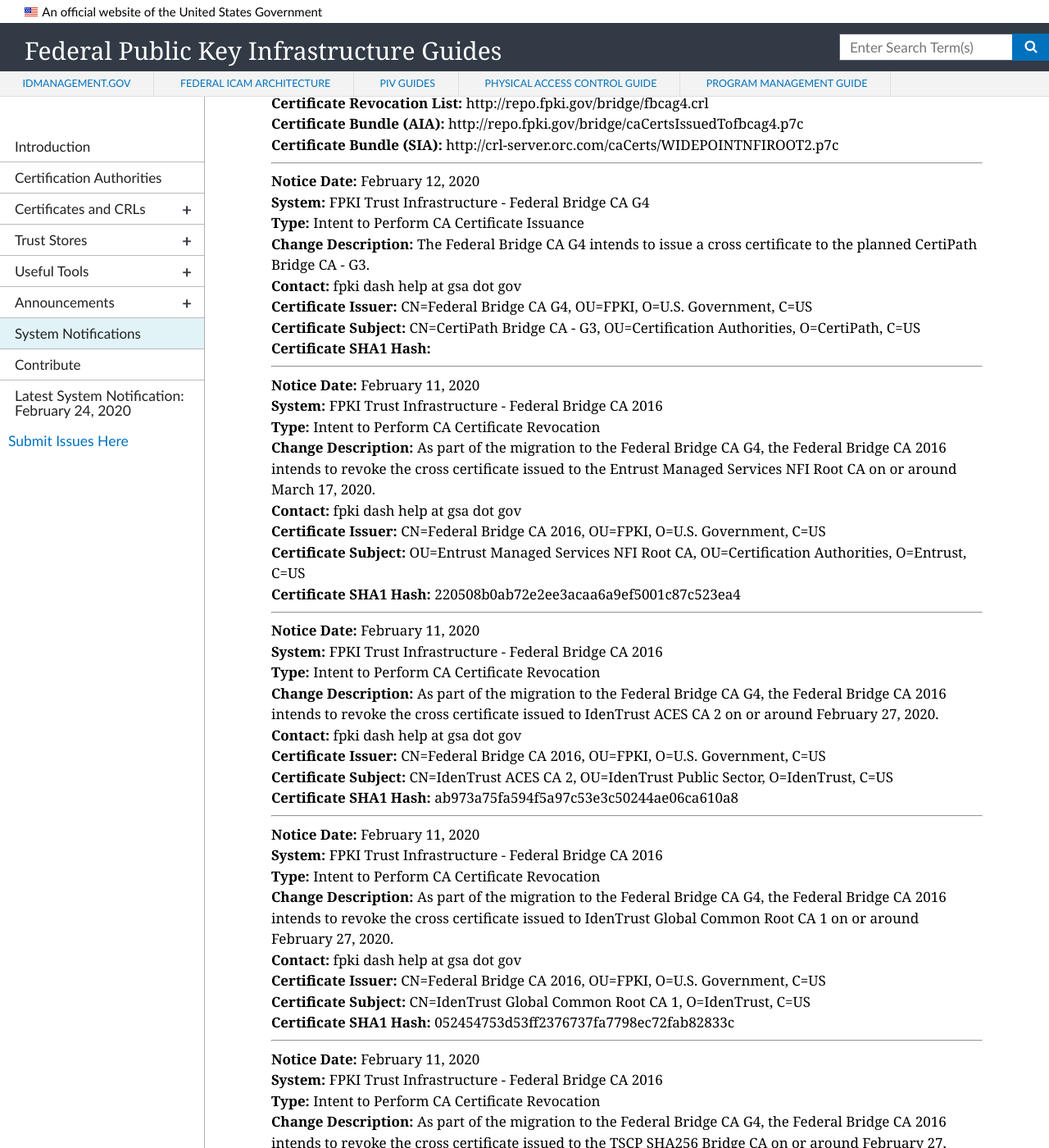
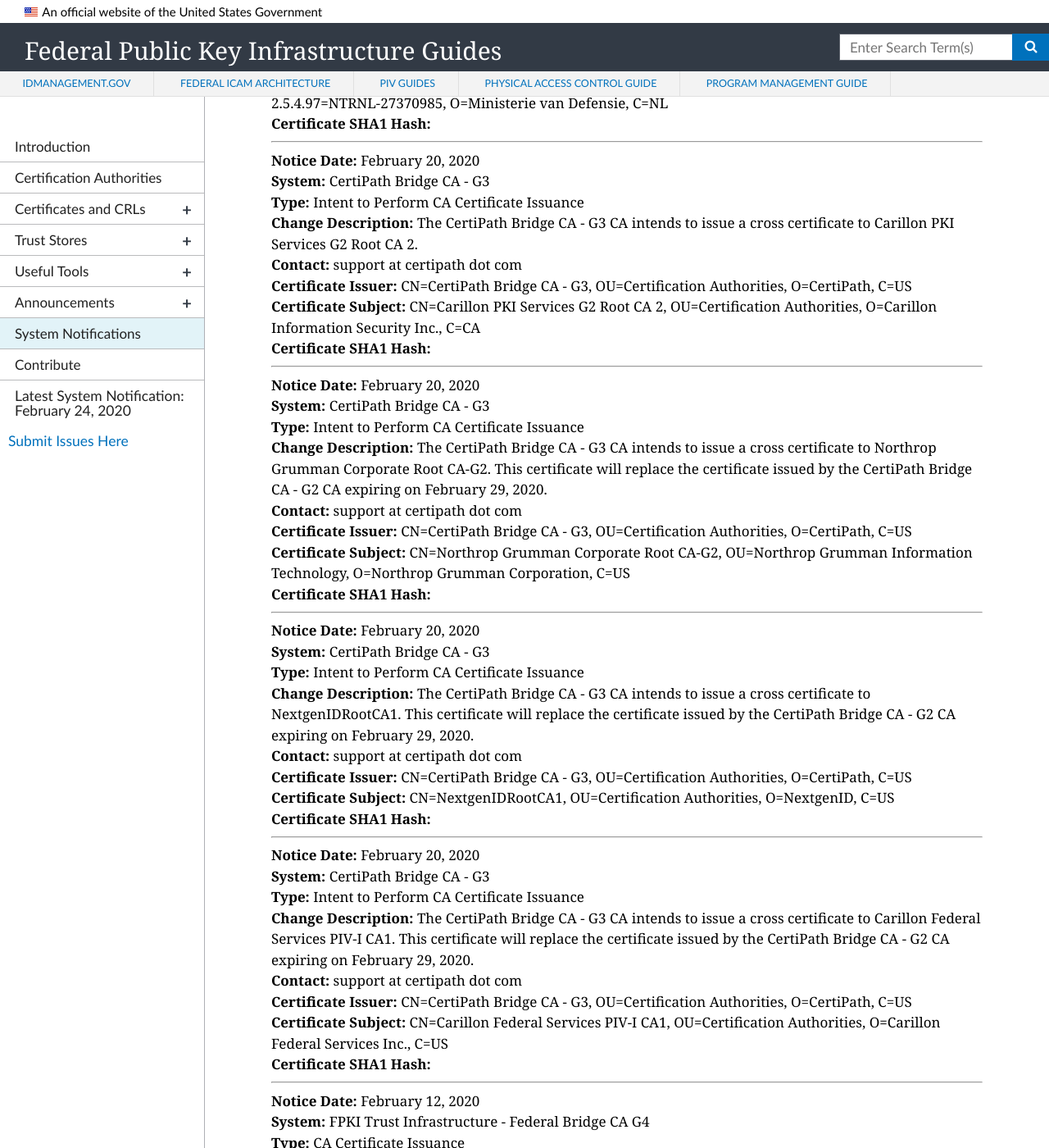
Before and after one commit to GSA/fpki-guides, a Jekyll site: the page built from pages/fpki_notifications.md, in a window 1280 px wide and 1400 px high, scrolled down 2169 px. Shown: the whole window at 82% size. Built offline with Jekyll 4.4.1, drawn with Linux system fonts in a browser that asks for light colours; nearby versions of some CDN libraries; some of the changed text lies outside the part shown.

Commit message:
Update notifications.yml

```diff
--- a/_data/notifications.yml
+++ b/_data/notifications.yml
@@ -2053,6 +2053,71 @@
   sia_uri: http://crl-server.orc.com/caCerts/WIDEPOINTNFIROOT2.p7c
   ocsp_uri:
 
+- notice_date: February 20, 2020
+  change_type: Intent to Perform CA Certificate Issuance
+  system: CertiPath Bridge CA - G3
+  change_description: The CertiPath Bridge CA - G3 CA intends to issue a cross certificate to Carillon Federal Services PIV-I CA1. This certificate will replace the certificate issued by the CertiPath Bridge CA - G2 CA expiring on February 29, 2020.
+  contact: support at certipath dot com
+  ca_certificate_hash:
+  ca_certificate_issuer: CN=CertiPath Bridge CA - G3, OU=Certification Authorities, O=CertiPath, C=US
+  ca_certificate_subject: CN=Carillon Federal Services PIV-I CA1, OU=Certification Authorities, O=Carillon Federal Services Inc., C=US
+  cdp_uri:
+  aia_uri:
+  sia_uri:
+  ocsp_uri:
+
+- notice_date: February 20, 2020
+  change_type: Intent to Perform CA Certificate Issuance
+  system: CertiPath Bridge CA - G3
+  change_description: The CertiPath Bridge CA - G3 CA intends to issue a cross certificate to NextgenIDRootCA1. This certificate will replace the certificate issued by the CertiPath Bridge CA - G2 CA expiring on February 29, 2020.
+  contact: support at certipath dot com
+  ca_certificate_hash:
+  ca_certificate_issuer: CN=CertiPath Bridge CA - G3, OU=Certification Authorities, O=CertiPath, C=US
+  ca_certificate_subject: CN=NextgenIDRootCA1, OU=Certification Authorities, O=NextgenID, C=US
+  cdp_uri:
+  aia_uri:
+  sia_uri:
+  ocsp_uri:
+
+
+- notice_date: February 20, 2020
+  change_type: Intent to Perform CA Certificate Issuance
+  system: CertiPath Bridge CA - G3
+  change_description: The CertiPath Bridge CA - G3 CA intends to issue a cross certificate to Northrop Grumman Corporate Root CA-G2. This certificate will replace the certificate issued by the CertiPath Bridge CA - G2 CA expiring on February 29, 2020.
+  contact: support at certipath dot com
+  ca_certificate_hash:
+  ca_certificate_issuer: CN=CertiPath Bridge CA - G3, OU=Certification Authorities, O=CertiPath, C=US
+  ca_certificate_subject: CN=Northrop Grumman Corporate Root CA-G2, OU=Northrop Grumman Information Technology, O=Northrop Grumman Corporation, C=US
+  cdp_uri:
+  aia_uri:
+  sia_uri:
+  ocsp_uri:
+
+
+- notice_date: February 20, 2020
+  change_type: Intent to Perform CA Certificate Issuance
+  system: CertiPath Bridge CA - G3
+  change_description: The CertiPath Bridge CA - G3 CA intends to issue a cross certificate to Carillon PKI Services G2 Root CA 2.
+  contact: support at certipath dot com
+  ca_certificate_hash:
+  ca_certificate_issuer: CN=CertiPath Bridge CA - G3, OU=Certification Authorities, O=CertiPath, C=US
+  ca_certificate_subject: CN=Carillon PKI Services G2 Root CA 2, OU=Certification Authorities, O=Carillon Information Security Inc., C=CA
+  aia_uri:
+  sia_uri:
+  ocsp_uri:
+
+- notice_date: February 20, 2020
+  change_type: Intent to Perform CA Certificate Issuance
+  system: CertiPath Bridge CA - G3
+  change_description: The CertiPath Bridge CA - G3 CA intends to issue a cross certificate to the Netherlands Ministry of Defence.
+  contact: support at certipath dot com
+  ca_certificate_hash:
+  ca_certificate_subject: CN=Ministerie van Defensie PKIoverheid Organisatie Persoon CA - G3, 2.5.4.97=NTRNL-27370985, O=Ministerie van Defensie, C=NL
+  ca_certificate_issuer: CN=CertiPath Bridge CA - G3, OU=Certification Authorities, O=CertiPath, C=US
+  aia_uri:
+  sia_uri:
+  ocsp_uri:
+
 - notice_date: February 24, 2020
   change_type: Intent to Perform CA Certificate Revocation
   system: SAFE Bridge CA 02
```
